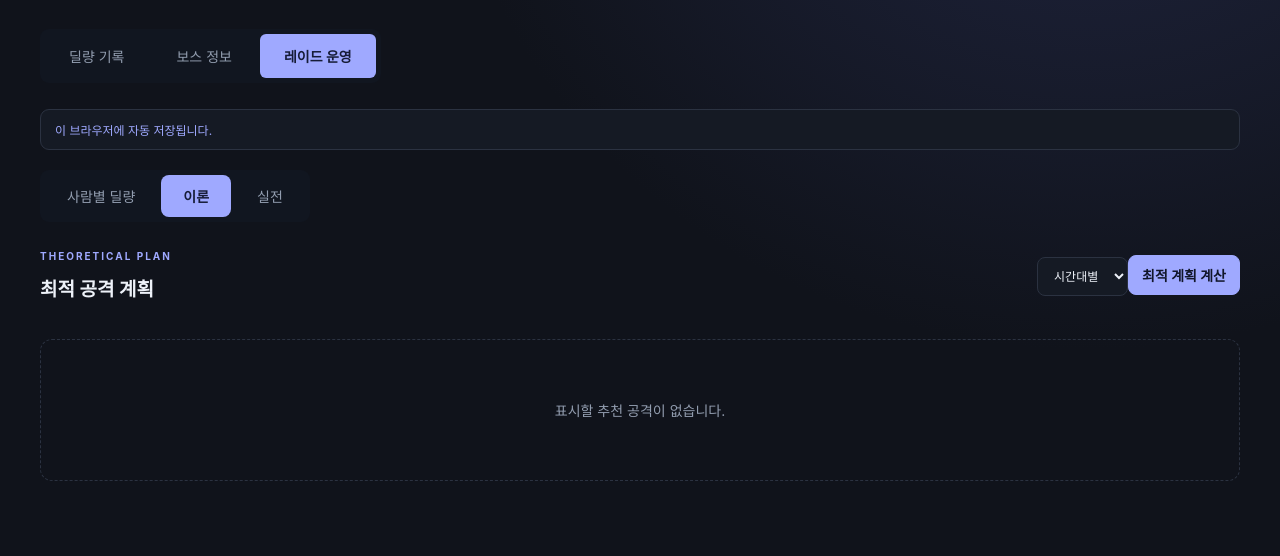
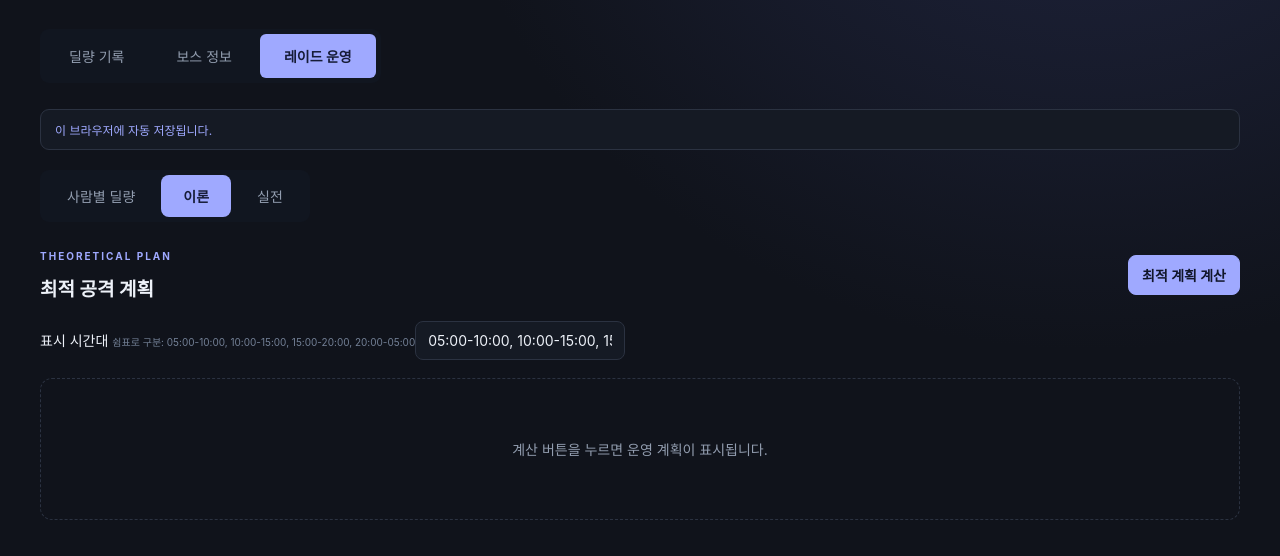
Before and after one commit to mu0767/union, a plain HTML site: page planner.html in a window 1280 px wide. Both pictures are taken after a click on the button "이론". Shown: the part 234-790 px from the top of the page. Drawn offline with Linux system fonts and the light colour scheme; no server answers.

Commit message:
Add custom plan time slots

```diff
--- a/planner.html
+++ b/planner.html
@@ -33,7 +33,8 @@
     </section>
 
     <section id="view-theory" class="planner-view" hidden>
-      <div class="section-title"><div><p class="eyebrow">THEORETICAL PLAN</p><h2>최적 공격 계획</h2></div><div><select id="plan-group"><option value="time">시간대별</option><option value="boss">보스별</option><option value="user">유저별</option></select><button id="calculate" class="primary">최적 계획 계산</button></div></div>
+      <div class="section-title"><div><p class="eyebrow">THEORETICAL PLAN</p><h2>최적 공격 계획</h2></div><div><button id="calculate" class="primary">최적 계획 계산</button></div></div>
+      <div class="time-slot-settings"><label>표시 시간대 <span class="help">쉼표로 구분: 05:00-10:00, 10:00-15:00, 15:00-20:00, 20:00-05:00</span><input id="plan-time-slots" value="05:00-10:00, 10:00-15:00, 15:00-20:00, 20:00-05:00"></label></div>
       <div id="plan-summary" class="summary-grid"></div><div id="plan-list" class="plan-list empty-card">계산 버튼을 누르면 운영 계획이 표시됩니다.</div>
     </section>
 
```
